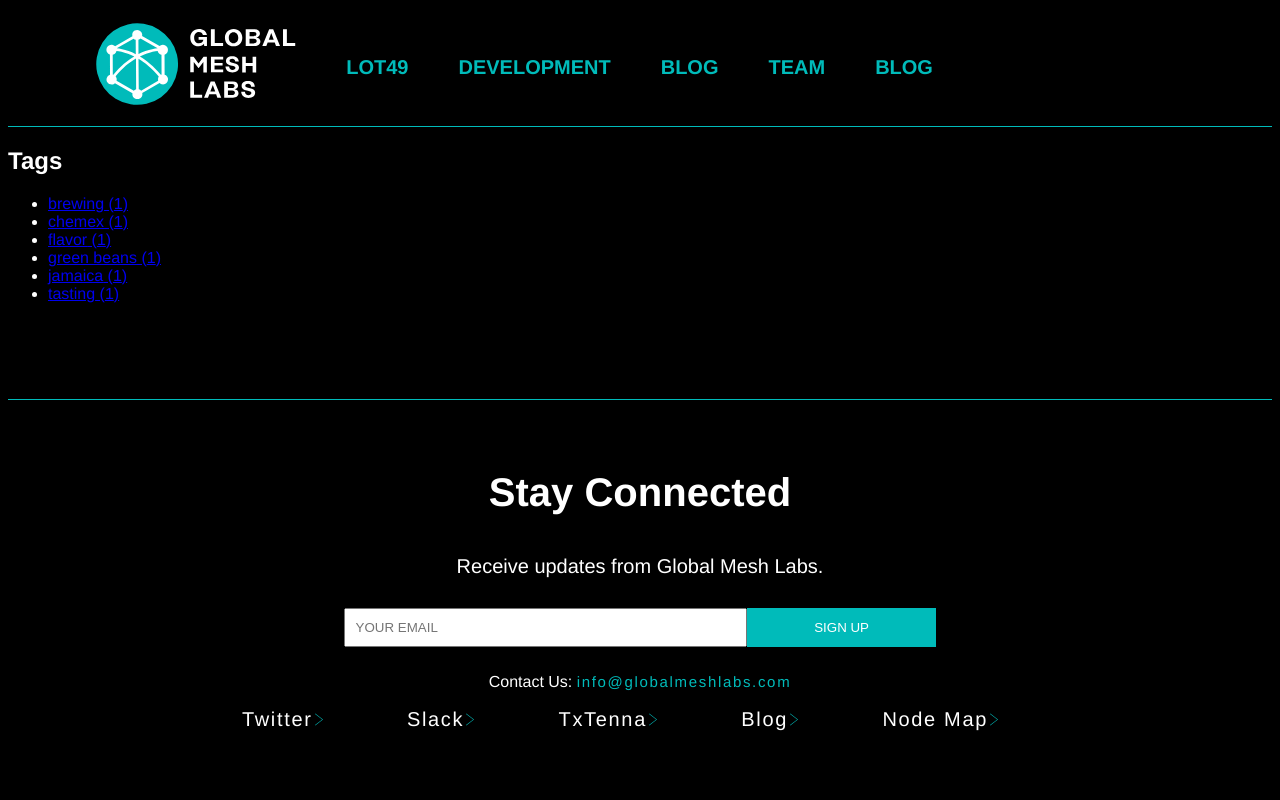
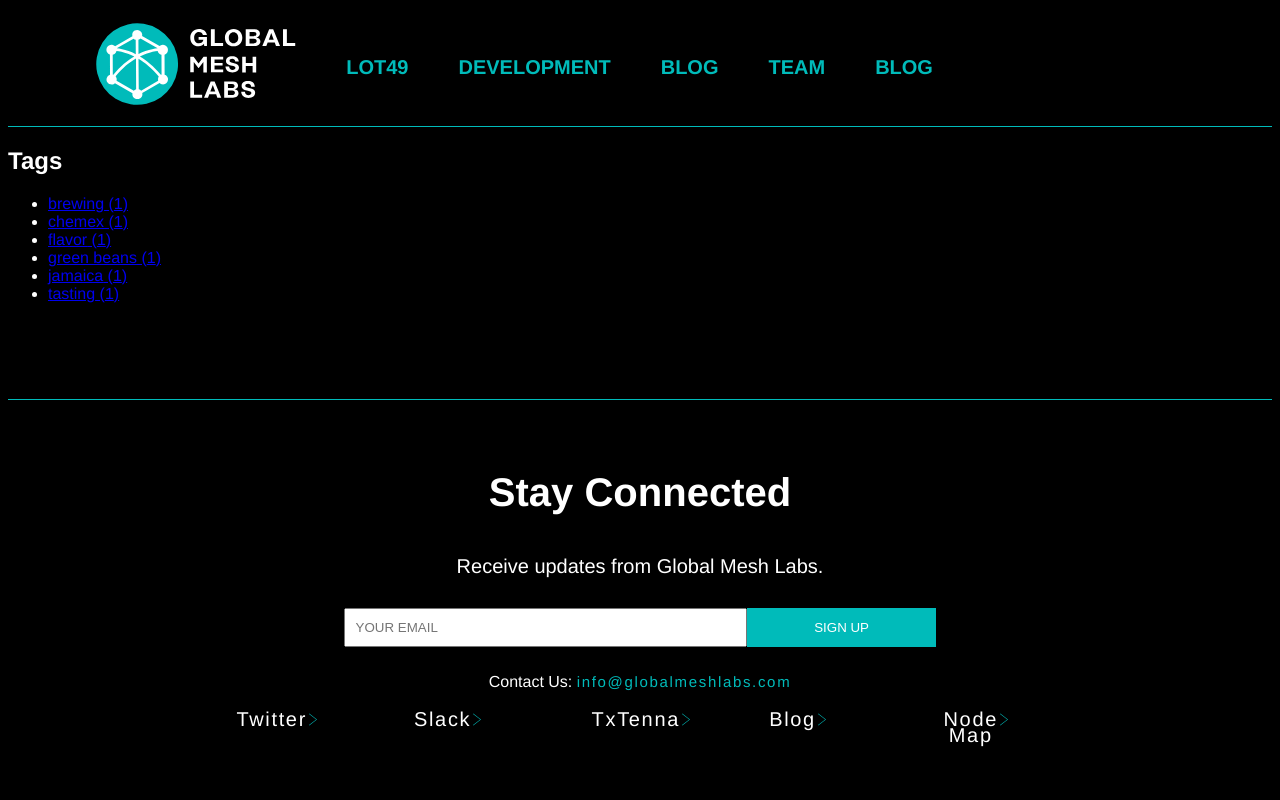
Before and after one commit to jarvisjohnson/gatsby-starter, a Gatsby site: page /tags in a window 1280 px wide. Shown: the top 800 px of the page. Built offline with nearby package versions, Linux system fonts and the light colour scheme; Gatsby itself is replaced by a stand-in of ours; a web font is replaced by a local one.

Commit message:
footer improved

```diff
--- a/src/components/Footer.js
+++ b/src/components/Footer.js
@@ -11,17 +11,18 @@
     let links = this.props.linkList.map((link) =>  {
       linkURL = Object.values(link)
       linkLabel = Object.keys(link);
-        return <a className="cFooter-link white" href={linkURL}>{linkLabel}
-          <img className="chevron-right" src={chevron} />
-        </a>
+        return <div className="cFooter-link-wrapper">
+                  <a className="cFooter-link white" href={linkURL}>{linkLabel}
+                    <img className="chevron-right" src={chevron} />
+                  </a>
+                </div>
       }
     )
     let subLinks = this.props.subLinks.map((sublink) => {
       sublinkURL = Object.values(sublink)
       sublinkLabel = Object.keys(sublink);
       return <a className="cFooter-link blue" href={sublinkURL}>{sublinkLabel}</a>
-    }
-    )
+    })
 
     return (
       <footer className="cFooter has-background-black has-text-white-ter">
--- a/src/scss/components/_footer.scss
+++ b/src/scss/components/_footer.scss
@@ -45,8 +45,9 @@
         width: 70%;
         margin: auto;
         margin-bottom: 20px;
-        max-width: 1340px;
+        max-width: 1020px;
         flex-wrap: wrap;
+        overflow: hidden;
         @media (max-width: 425px) {
             margin: auto;
             text-align: center;
@@ -81,9 +82,16 @@
                 color: $c-teal;
             }
             @media (max-width: 425px) {
-                margin: auto;
+                margin: 0;
                 text-align: center;
-                width:26%;
+            }
+        }
+        &-wrapper {
+            text-align: center;
+            max-width:100px;
+            margin:auto;
+            @media (max-width: 425px) {
+                width: 33.333%;
             }
         }
     }
```
